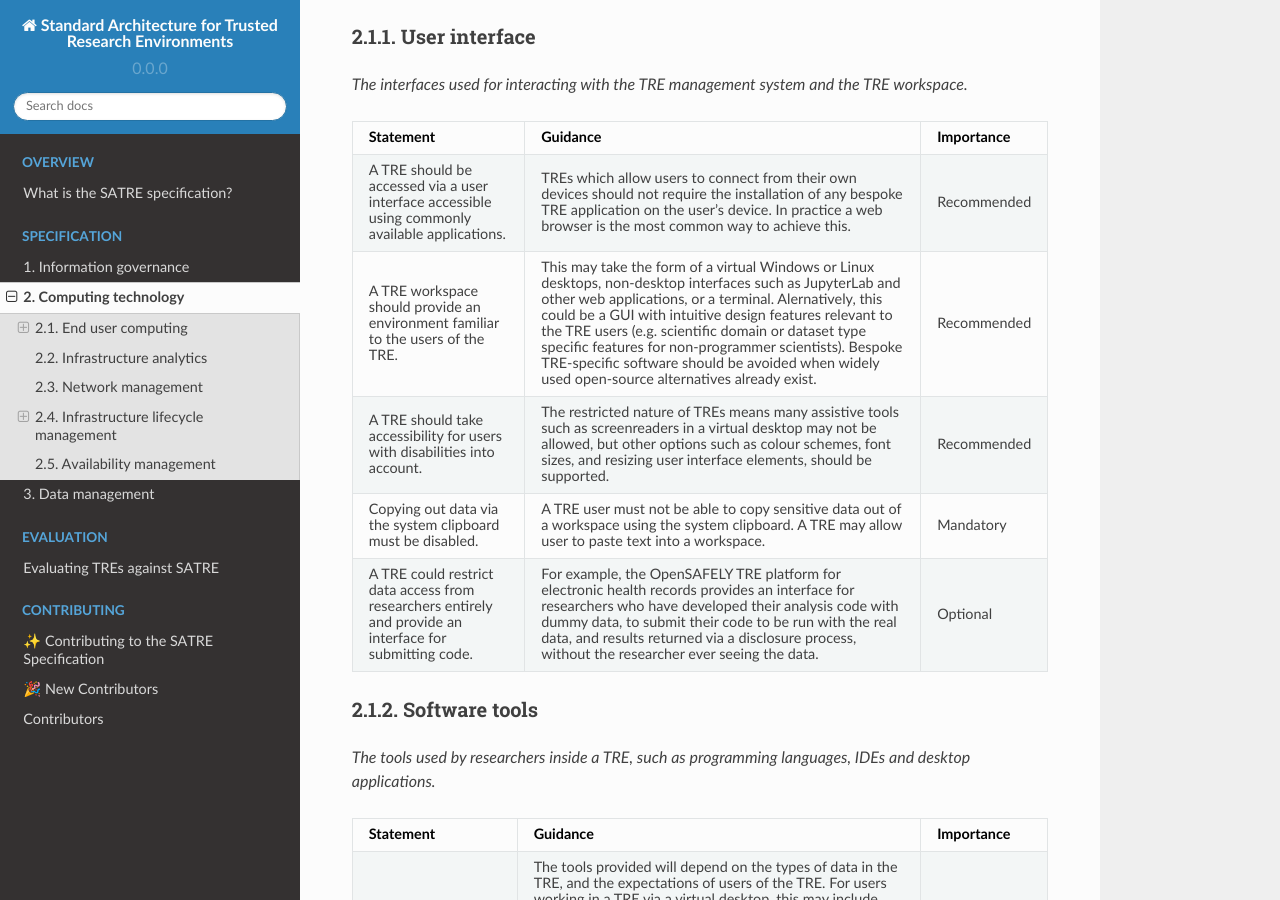
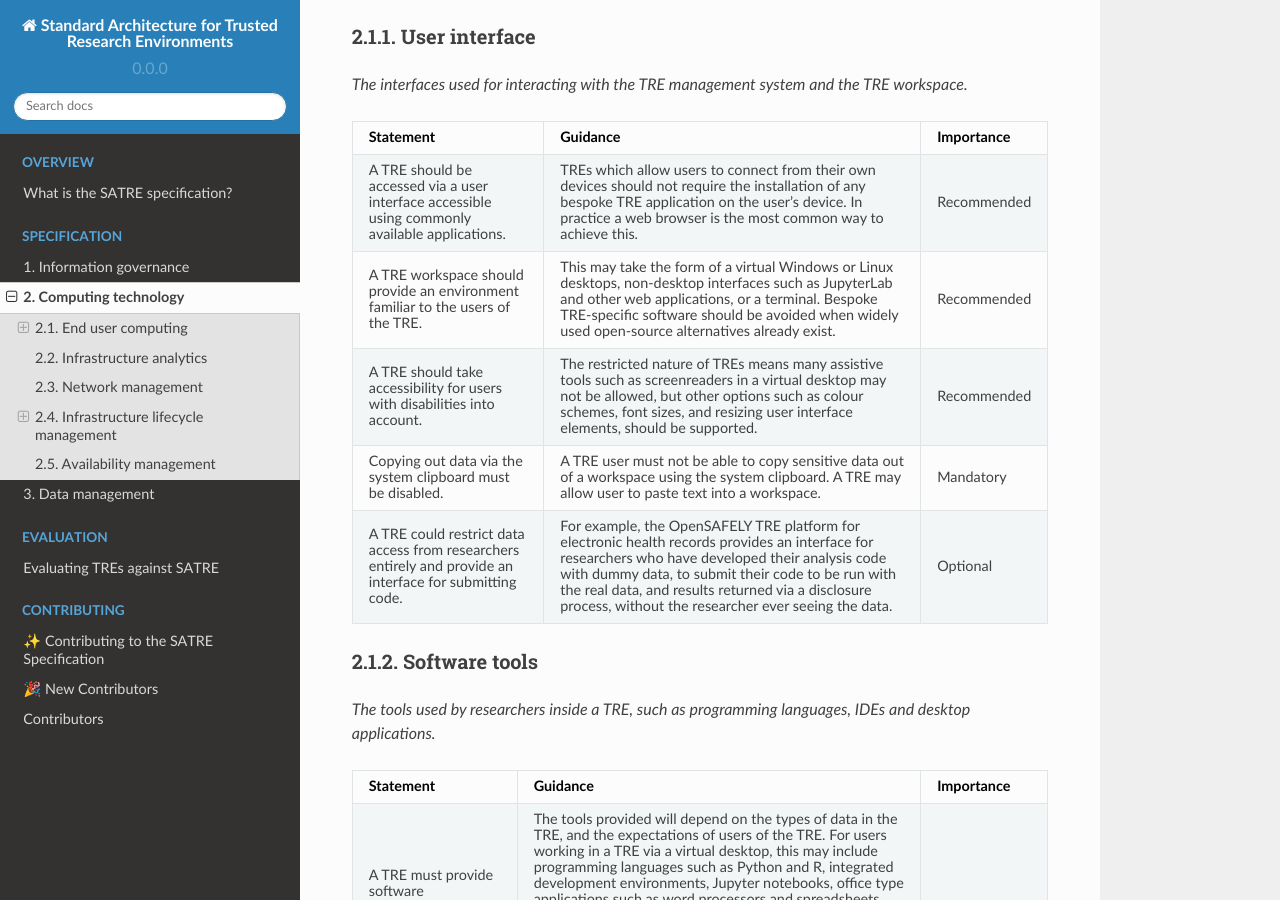
Before and after one commit to sa-tre/satre-specification, a Sphinx documentation site: the page built from docs/source/pillars/computing_technology.md, in a window 1280 px wide and 900 px high, scrolled down 805 px. Built offline with Sphinx 7.4.7 and the Read the Docs theme 2.0.0, drawn with Linux system fonts in a browser that asks for light colours.

Commit message:
Update docs/source/pillars/computing_technology.md
Co-authored-by: Jim Madge <jmadge@turing.ac.uk>

```diff
--- a/docs/source/pillars/computing_technology.md
+++ b/docs/source/pillars/computing_technology.md
@@ -34,7 +34,6 @@ _The interfaces used for interacting with the TRE management system and the TRE
   - Recommended
 * - A TRE workspace should provide an environment familiar to the users of the TRE.
   - This may take the form of a virtual Windows or Linux desktops, non-desktop interfaces such as JupyterLab and other web applications, or a terminal.
-    Alernatively, this could be a GUI with intuitive design features relevant to the TRE users (e.g. scientific domain or dataset type specific features for non-programmer scientists).
     Bespoke TRE-specific software should be avoided when widely used open-source alternatives already exist.
   - Recommended
 * - A TRE should take accessibility for users with disabilities into account.
```
